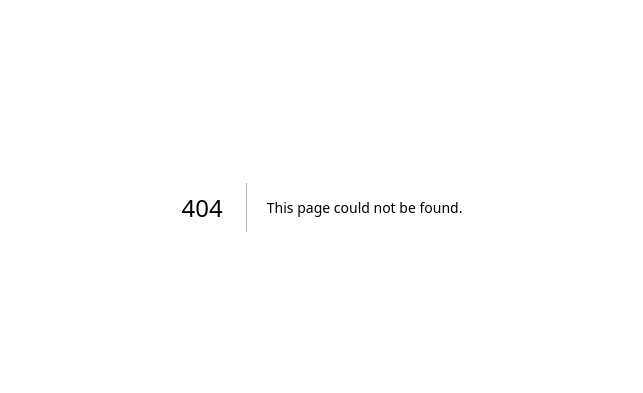
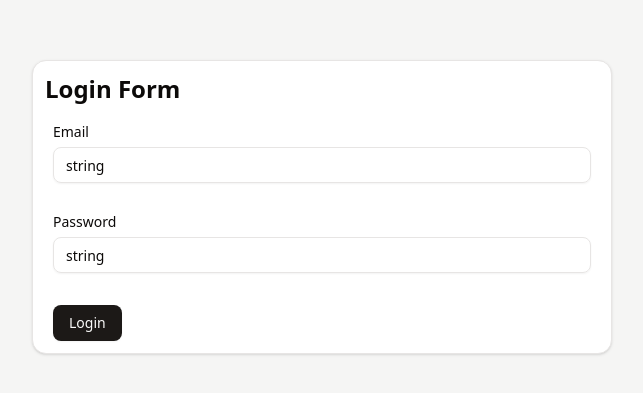
Before and after one commit to mohammad-yg/event-feedback-system-client, a Next.js app: page /login in a window 1280 px wide. Before the commit this address had no page. Shown: the part 193-586 px from the top of the page, without its empty margins (318-961 px from the left). Built offline with nearby package versions, Linux system fonts and the light colour scheme.

Commit message:
fix(auth)) change auth pages route
remove the 'auth' prefix from route (auth/login to login and auth/register to register)

```diff
--- a/src/app/auth/login/page.tsx
+++ b/src/app/(auth)/login/page.tsx
@@ -16,6 +16,8 @@ import { Input } from "src/components/ui/input";
 import { z } from "zod";
 import { signIn } from "next-auth/react";
 import { useRouter } from "next/navigation";
+import { Loader } from "lucide-react";
+import { toast } from "sonner";
 
 const loginFormSchema = z.object({
   email: z.string().min(3).max(256),
@@ -41,10 +43,17 @@ const LoginPage = () => {
       email: values.email,
       password: values.password,
     }).then((result) => {
-      if (result?.error) {
-        console.error("Login failed:", result);
+      if (result?.ok) {
+        router.push("/dashboard");
       } else {
-        router.push("/dashboard");
+        if (result?.error === "InvalidUsernameOrPassword") {
+          form.setError("email", {
+            message: "username or password is incorrect",
+          });
+          form.setError("password", {});
+        } else {
+          toast.error("An unknown error has occurred");
+        }
       }
       setLoading(false);
     });
@@ -85,7 +94,8 @@ const LoginPage = () => {
             )}
           />
           <Button type="submit" disabled={loading}>
-            Submit
+            Login
+            {loading && <Loader className="size-4 animate-spin" />}
           </Button>
         </form>
       </Form>
--- a/src/lib/auth.ts
+++ b/src/lib/auth.ts
@@ -29,7 +29,7 @@ export const authOptions: NextAuthOptions = {
         })
     ],
     pages: {
-        signIn: '/auth/login'
+        signIn: '/login'
     },
     callbacks: {
         async jwt({ token, user }) {
```
Also changed, not shown: src/app/(auth)/layout.tsx (renamed from src/app/auth/layout.tsx), src/app/(auth)/register/page.tsx (renamed from src/app/auth/register/page.tsx).
